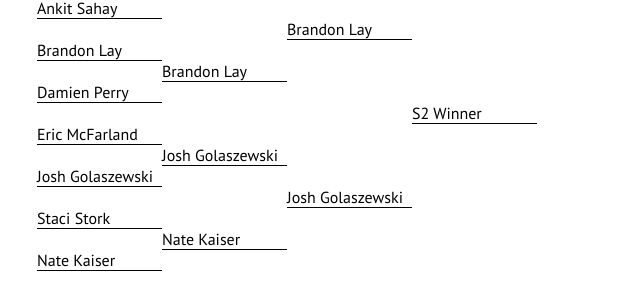
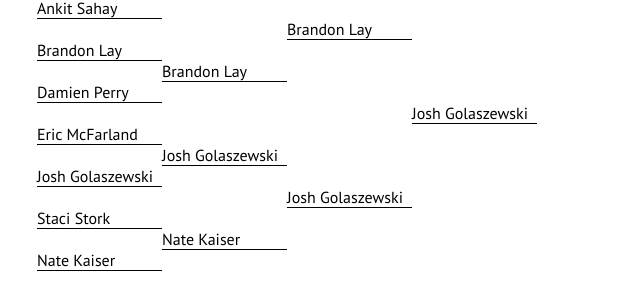
Before and after one commit to CzechsMix/czechsmix.github.io, a Jekyll site: the page built from wiimbeldon.html, in a window 1280 px wide. Shown: the part 1162-1459 px from the top of the page, without its empty margins (253-893 px from the left). Built offline with Jekyll 4.4.1, drawn with Linux system fonts in a browser that asks for light colours; nearby versions of some CDN libraries.

Commit message:
Update wiimbeldon.html

```diff
--- a/wiimbeldon.html
+++ b/wiimbeldon.html
@@ -42,7 +42,7 @@ layout: default
   <div class="round">Brandon Lay</div>
     <div class="round">Brandon Lay</div>
   <div class="round">Damien Perry</div>
-        <div class="round">S2 Winner</div>
+        <div class="round">Josh Golaszewski</div>
   <div class="round">Eric McFarland</div>
     <div class="round">Josh Golaszewski</div>
   <div class="round">Josh Golaszewski</div>
```
